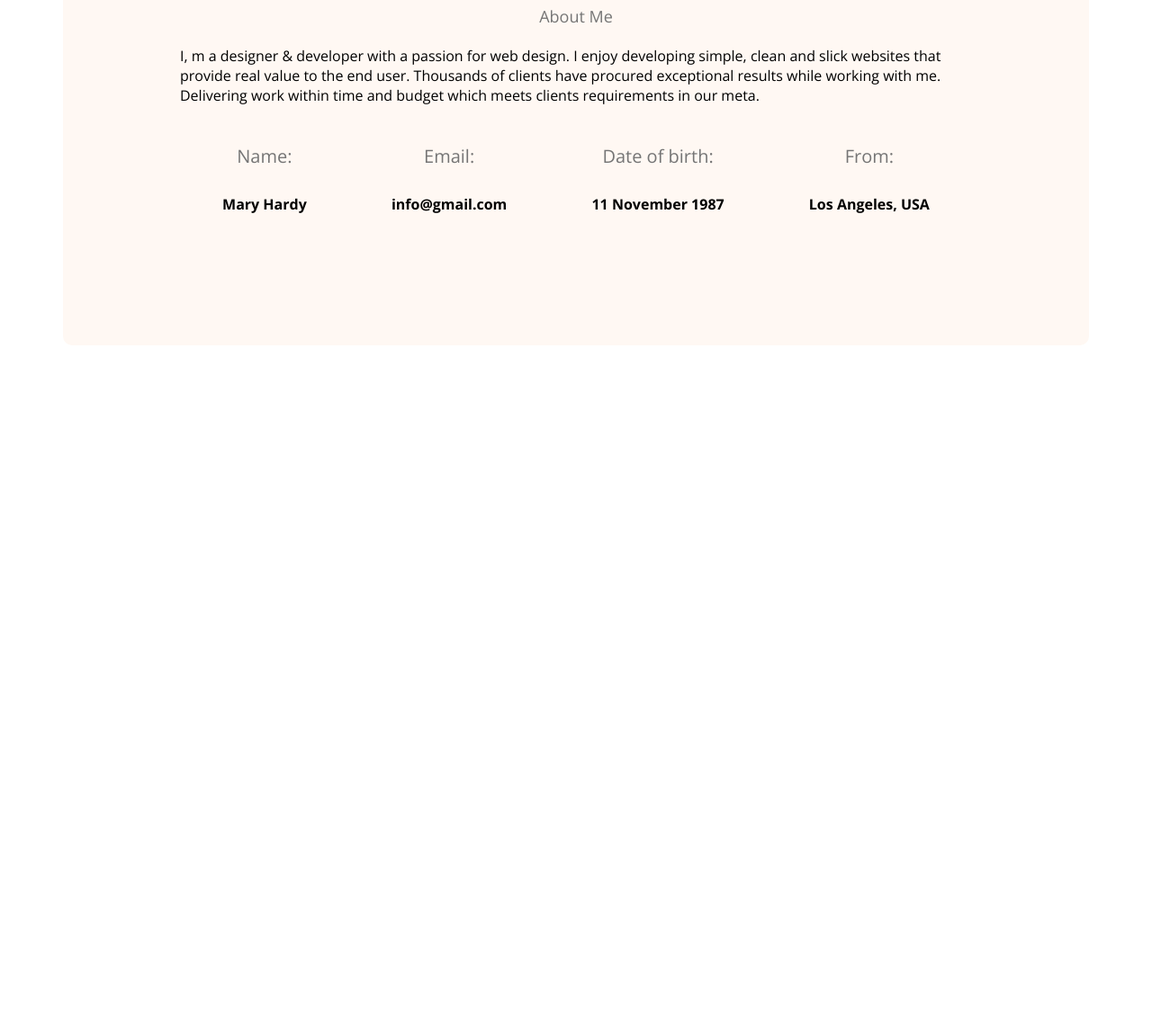
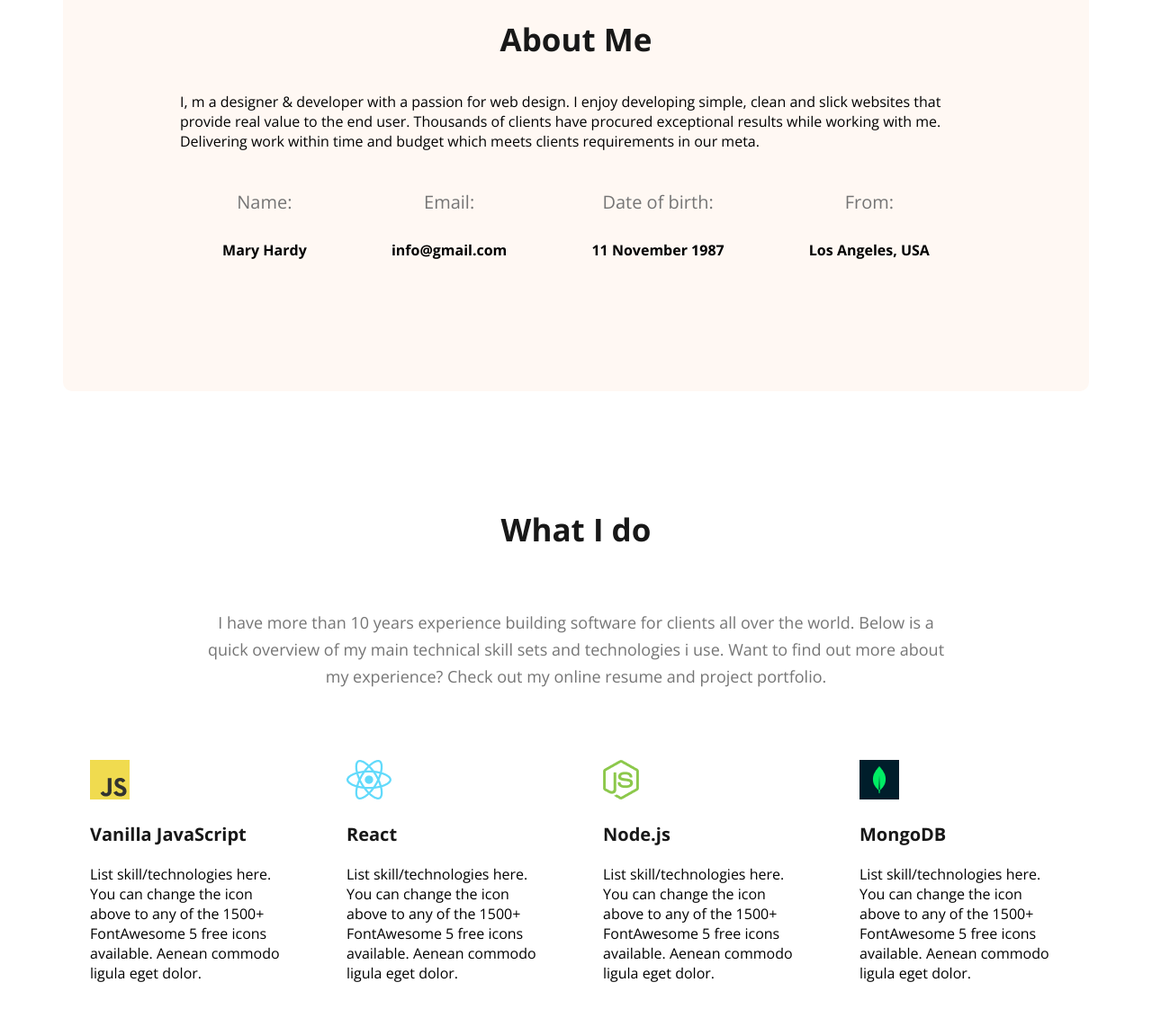
Before and after one commit to zahurul-islam803/web-developer-portfolio, a plain HTML site: page index.html in a window 1280 px wide. Shown: the part 1043-2185 px from the top of the page at 90% size. Before the commit the page ends 1557 px from the top, so only its background shows below. Drawn offline with nearby package versions, Linux system fonts and the light colour scheme; a web font is replaced by a local one.

Commit message:
skill section added

```diff
--- a/index.html
+++ b/index.html
@@ -3,14 +3,17 @@
 <head>
   <meta charset="UTF-8">
   <meta name="viewport" content="width=device-width, initial-scale=1.0">
+  <!-- google fonts -->
     <link rel="preconnect" href="https://fonts.googleapis.com">
   <link rel="preconnect" href="https://fonts.gstatic.com" crossorigin>
   <link href="https://fonts.googleapis.com/css2?family=Fira+Sans&family=Handlee&family=Italianno&family=Montserrat:ital,wght@0,400;1,300&family=Open+Sans:wght@400;700;800&family=Poppins:ital,wght@0,300;0,600;0,700;1,200&family=Roboto:wght@400;500;700;900&family=Satisfy&family=Shantell+Sans:wght@300&display=swap" rel="stylesheet">
+  <!-- custom css -->
   <link rel="stylesheet" href="styles/portfolio.css">
   <title>Web Developer Portfolio</title>
 </head>
 <body>
   <header class="header">
+    <!-- nav section -->
     <nav>
       <h3 class="nav-title">Ma<span class="text-primary">r</span>y</h3>
       <ul>
@@ -19,6 +22,7 @@
         <li><button class="btn-primary">Hire Me</button></li>
       </ul>
     </nav>
+    <!-- banner section -->
     <div class="banner">
       <div class="banner-content">
         <h3 class="banner-greeting">Hi, I  am</h3>
@@ -31,6 +35,7 @@
     </div>
   </header>
   <main>
+    <!-- about section -->
     <section class="about">
       <h3 class="section-title">About Me</h3>
       <p class="section-desc">I, m a designer & developer with a passion for web design. I enjoy developing simple, clean and slick websites that provide real value to the end user. Thousands of clients have procured exceptional results while working with me. Delivering work within time and budget which meets clients requirements in our meta.</p>
@@ -53,6 +58,33 @@
         </div>
       </div>
     </section>
+    <!-- what i do section -->
+    <section>
+      <h3 class="section-title">What I do</h3>
+      <p id="what-i-do-desc" class="section-desc">I have more than 10 years experience building software for clients all over the world. Below is a quick overview of my main technical skill sets and technologies i use. Want to find out more about my experience? Check out my online resume and project portfolio.</p>
+      <div class="skills-container">
+      <div class="skill">
+        <img src="images/icons/js.png" alt="">
+        <h3 class="skill-title">Vanilla JavaScript</h3>
+        <p class="skill-desc">List skill/technologies here. You can change the icon above to any of the 1500+ FontAwesome 5 free icons available. Aenean commodo ligula eget dolor.</p>
+      </div>
+      <div class="skill">
+        <img src="images/icons/react.png" alt="">
+        <h3 class="skill-title">React</h3>
+        <p class="skill-desc">List skill/technologies here. You can change the icon above to any of the 1500+ FontAwesome 5 free icons available. Aenean commodo ligula eget dolor.</p>
+      </div>
+      <div class="skill">
+        <img src="images/icons/nodejs.png" alt="">
+        <h3 class="skill-title">Node.js</h3>
+        <p class="skill-desc">List skill/technologies here. You can change the icon above to any of the 1500+ FontAwesome 5 free icons available. Aenean commodo ligula eget dolor.</p>
+      </div>
+      <div class="skill">
+        <img src="images/icons/mongo.png" alt="">
+        <h3 class="skill-title">MongoDB</h3>
+        <p class="skill-desc">List skill/technologies here. You can change the icon above to any of the 1500+ FontAwesome 5 free icons available. Aenean commodo ligula eget dolor.</p>
+      </div>
+    </div>
+    </section>
   </main>
   <footer>
 
--- a/styles/portfolio.css
+++ b/styles/portfolio.css
@@ -20,13 +20,7 @@ body {
   font-size: 35px;
   font-weight: 700;
 }
-.section-title {
-  color: #757575;
-  text-align: center;
-  font-size: 18px;
-  font-weight: 400;
-  line-height: 30px;
-}
+
 /* nav related styles */
 nav {
   display: flex;
@@ -105,12 +99,38 @@ main {
 .about-info {
   text-align: center;
 }
-.about-title{
+.about-title {
   color: #757575;
   font-size: 20px;
   font-weight: 400;
   line-height: 30px;
 }
-.about-desc{
+.about-desc {
   font-weight: bold;
 }
+.what-i-do-title,
+.about-me {
+  font-weight: bold;
+  text-align: center;
+}
+#what-i-do-desc {
+  padding: 30px 150px;
+  color: #757575;
+  text-align: center;
+  font-size: 18px;
+  font-weight: 400;
+  line-height: 30px;
+}
+/* skills related styles */
+.skills-container {
+  display: flex;
+}
+.skill {
+  padding: 30px;
+  gap: 24px;
+}
+.skill-title {
+  color: #181818;
+  font-size: 20px;
+  font-weight: 700;
+}
```
